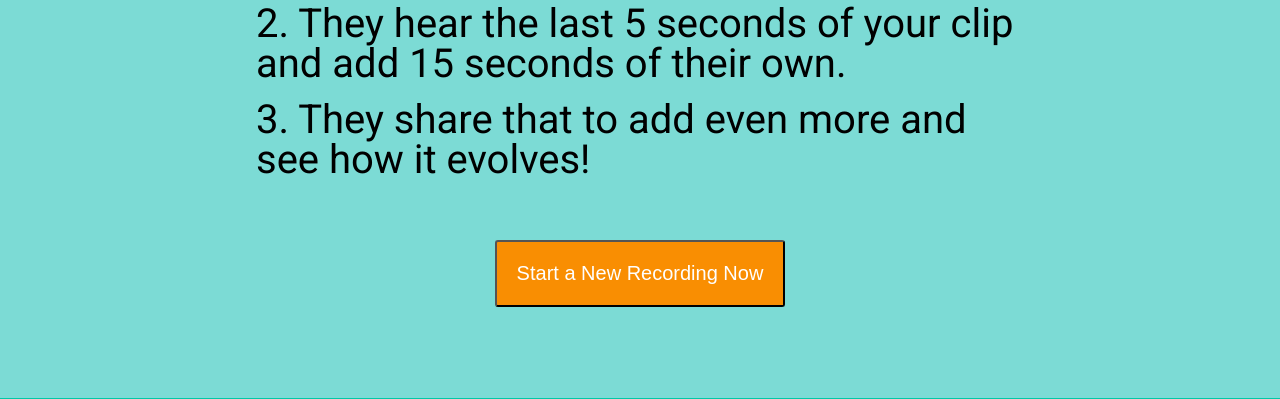
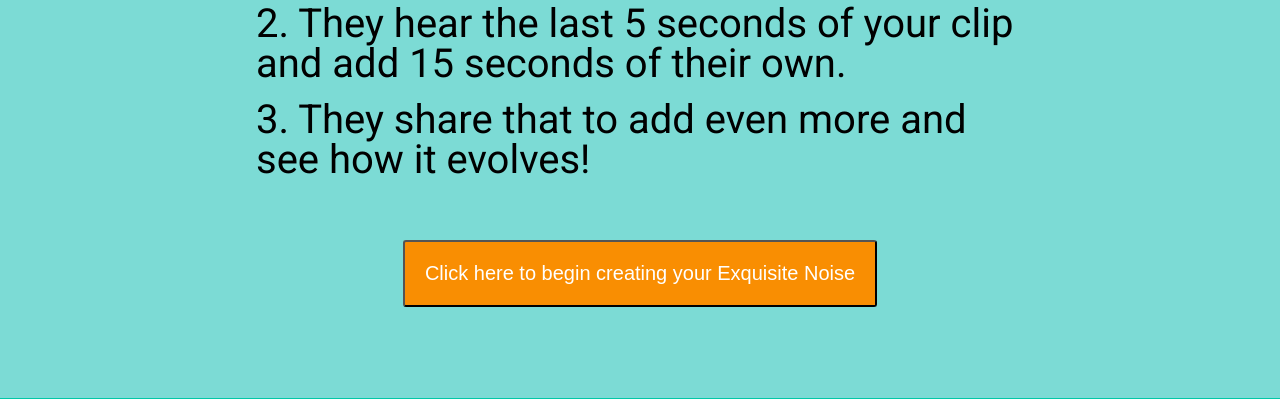
Before and after one commit to exquisite-noise/exquisite-noise, a Django app: page / in a window 1280 px wide. Shown: the part 437-836 px from the top of the page. Run offline with Django 3.2, Linux system fonts and the light colour scheme; data that the repository does not hold is empty; style sheets or scripts are compiled from the project's sources; parts of the project's set-up code (start-up, migrations or seed data) failed here and were passed over; some libraries are stand-ins or nearby versions.

Commit message:
typo changes on home.html

```diff
--- a/noise/noise/static/recorder.js
+++ b/noise/noise/static/recorder.js
@@ -27,7 +27,9 @@ promise.then(function(stream) {
   visualize(stream);
 
   submitTopicButton.addEventListener('click', function() {
-
+    $(instructionHeader).text('2. Record your audio');
+    $(recordButton).fadeIn();
+    $(timerIndicator).text('Press record and let record your 15 second of exquisitness! Feel free to re-record it as many times as you like. Once you)
   });
 
   recordButton.addEventListener('click', function(){
--- a/noise/noise/templates/generic/home.html
+++ b/noise/noise/templates/generic/home.html
@@ -16,7 +16,7 @@
         <p>3. They share that to add even more and see how it evolves!</p>
       </div>
       <div class="start-button">
-        <button><a href="{% url "new" %}">Start a New Recording Now</a></button>
+        <button><a href="{% url "new" %}">Click here to begin creating your Exquisite Noise</a></button>
       </div>
     </div>
   </div>
--- a/noise/noise_audio/templates/noise_audio/new_story.html
+++ b/noise/noise_audio/templates/noise_audio/new_story.html
@@ -9,7 +9,7 @@
     <div class="add-new-audio container main-controls">
       <canvas class="visualizer" height="60px"></canvas>
       <form method="post" enctype="multipart/form-data" id="new-audio-form">
-        <p id="status-element"><span id="timer-indicator">This topic will be showed to everyone who constributes to you clip, what would you like them to have in mind when they record?</span></p>
+        <p id="status-element"><span id="timer-indicator">This topic will be shown to everyone who contributes to you clip, what would you like them to have in mind when they record?</span></p>
 
         {% csrf_token %}
         {{ form.as_p }}
```
